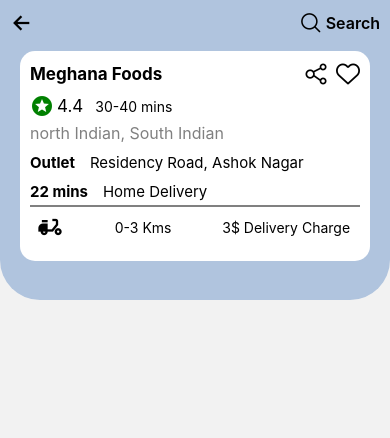
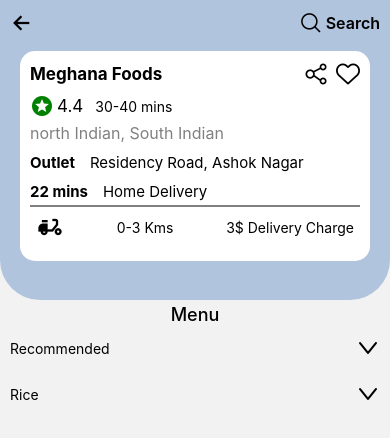
Before and after one commit to Ajay01103/Swiggy_Expo, a React Native app: screen / in a window 390 px wide. Both pictures are taken after a click on the element 195 px from the left and 658 px from the top of the page. Shown: the top 438 px of the page. Built offline with nearby package versions, Linux system fonts and the light colour scheme.

Commit message:
initial commit

```diff
--- /dev/null
+++ b/components/FoodItem.js
@@ -0,0 +1,21 @@
+import { View, Text, Pressable } from 'react-native'
+import React from 'react'
+import { AntDesign } from "@expo/vector-icons"
+
+const FoodItem = ({item}) => {
+  const data = [item]
+  return (
+    <View>
+      {data.map((item, i) => (
+        <>
+         <Pressable key={i} style={{ margin: 10, flexDirection: "row", alignItems: "center", justifyContent: "space-between"}}>
+            <Text>{item.name}</Text>
+            <AntDesign name='down' size={24} color="black" />
+         </Pressable>
+        </>
+      ))}
+    </View>
+  )
+}
+
+export default FoodItem
--- a/screens/MenuScreen.js
+++ b/screens/MenuScreen.js
@@ -1,15 +1,17 @@
-import { View, Text } from 'react-native'
+import { View, Text, ScrollView } from 'react-native'
 import { Ionicons } from "@expo/vector-icons"
 import { AntDesign } from "@expo/vector-icons"
 import { MaterialIcons } from "@expo/vector-icons"
 import { SafeAreaView } from 'react-native-safe-area-context'
 import { useNavigation, useRoute } from '@react-navigation/native'
+import FoodItem from '../components/FoodItem'
 
 const MenuScreen = () => {
   const router = useRoute();
   const navigation = useNavigation();
 
   return (
+    <ScrollView>
       <SafeAreaView>
         <View style={{ height: 300, backgroundColor: "#B0C4DE", borderBottomLeftRadius: 40, borderBottomRightRadius: 40}}>
           <View style={{ flexDirection: "row", alignItems: "center", justifyContent: "space-between", margin: 10}}>
@@ -53,11 +55,18 @@
             <View style={{ margin: 6, flexDirection: "row", justifyContent: "space-between", alignItems: "center"}}>
             <MaterialIcons name="delivery-dining" size={28} color="black" />
             <Text>0-3 Kms</Text>
-          <Text>3$ Delivery Charge </Text>
+            <Text>3$ Delivery Charge</Text>
             </View>
           </View>
         </View>
+
+        <Text style={{ textAlign: "center", fontSize: 18, fontWeight: '500', marginTop: 4}}>Menu</Text>
+
+        {router.params.menu.map((item, index) => (
+          <FoodItem item={item} key={index} />
+        ))}
       </SafeAreaView>
+    </ScrollView>
   )
 }
 
```
Lines whose indentation alone changed are shown as unchanged.
